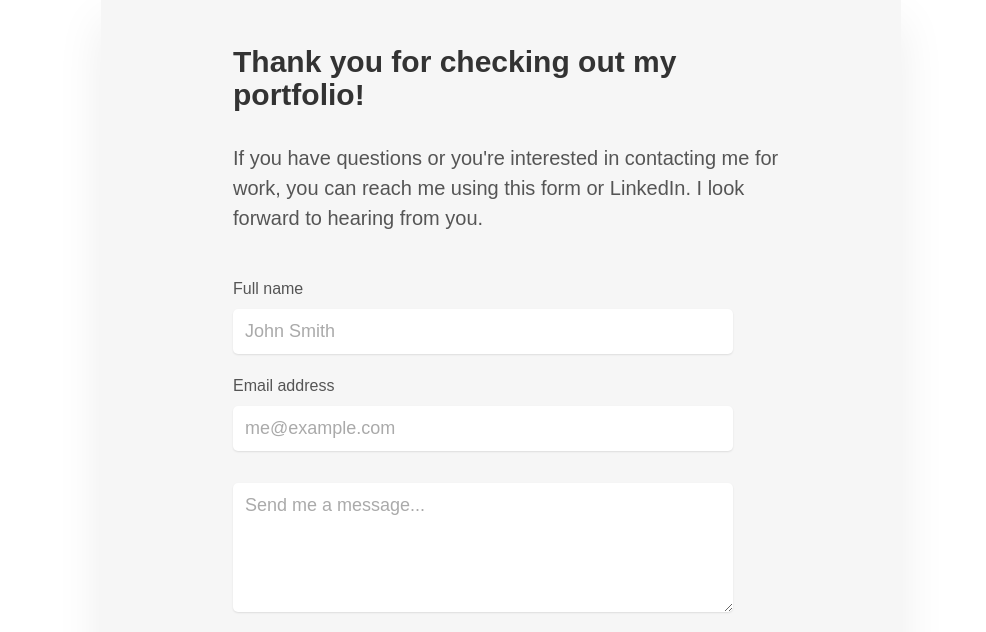
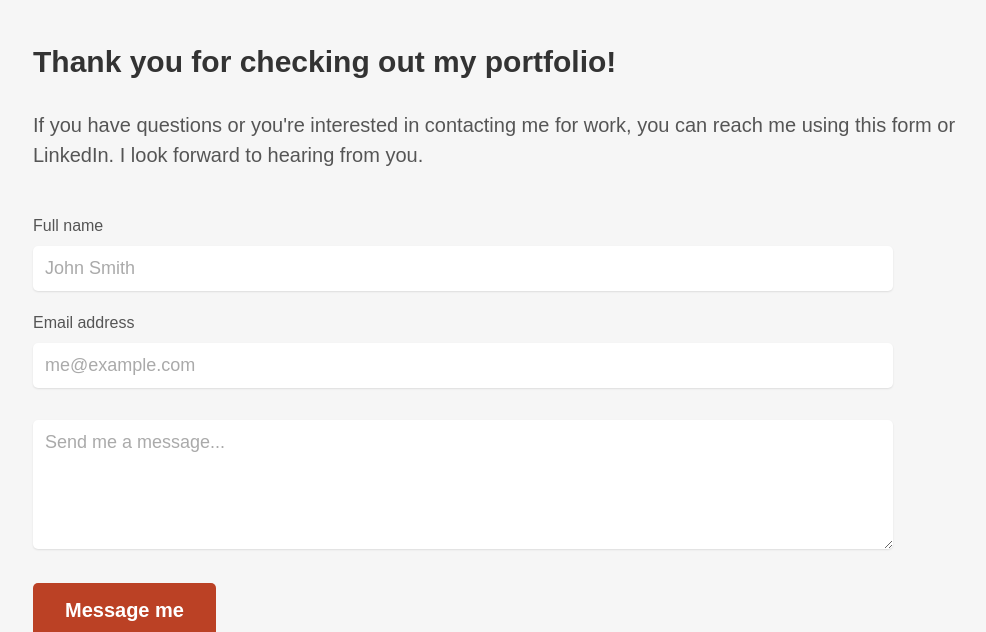
Before and after one commit to dononichols/portfolio-1, a plain HTML site: page index.html in a window 1280 px wide. Shown: the part 2585-3217 px from the top of the page, without its empty margins (139-1125 px from the left). Drawn offline with nearby package versions, Linux system fonts and the light colour scheme; some packages are replaced by stand-ins of ours; a script that the page names is missing.

Commit message:
-fix CTA form section centering

```diff
--- a/style.css
+++ b/style.css
@@ -479,14 +479,14 @@ strong {
 
 .section-cta {
 	margin-bottom: 5rem;
+
 }
 
 .cta {
 	background-color: #f6f6f6;
 	box-shadow: 0 2.4rem 4.8rem rgba(0, 0, 0, 0.075);
 	border-radius: 3px;
-	margin-left: 24rem;
-	margin-right: 24rem;
+	margin: auto;
 }
 
 .cta-text-box {
```
